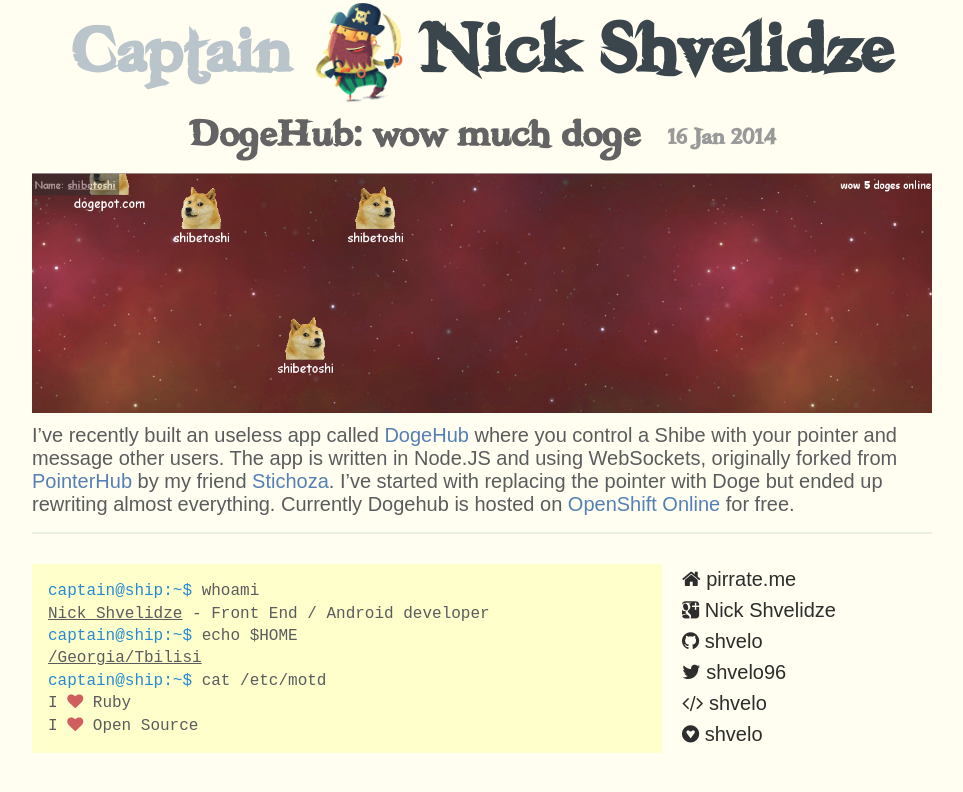
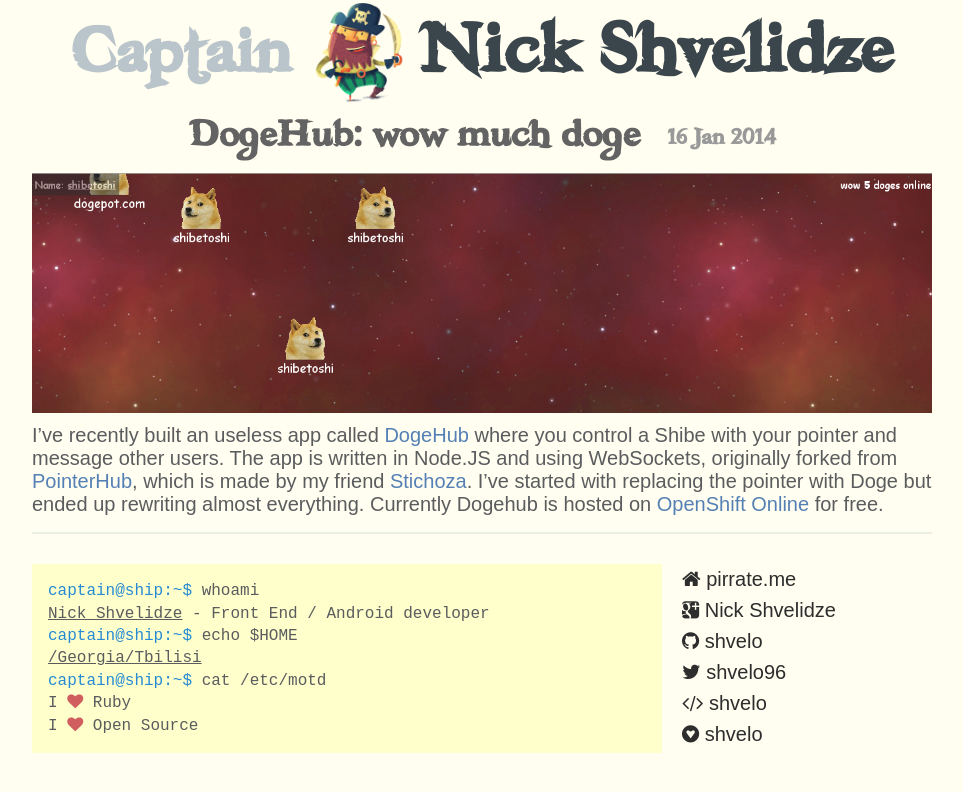
Before and after one commit to shvelo/blog.pirrate.me, a Jekyll site: the page built from _posts/2014-01-16-dogehub-wow-much-doge.md, in a window 1280 px wide. Shown: the top 792 px of the page, without its empty margins (158-1121 px from the left). Built offline with Jekyll 4.4.1, drawn with Linux system fonts in a browser that asks for light colours; nearby versions of some CDN libraries; Markdown is read by kramdown in place of the engine named in the settings; comment, search, counter and statistics services are not loaded.

Commit message:
Updated 2014-01-16-dogehub-wow-much-doge.md

```diff
--- a/_posts/2014-01-16-dogehub-wow-much-doge.md
+++ b/_posts/2014-01-16-dogehub-wow-much-doge.md
@@ -6,4 +6,4 @@
 
 [![DogeHub](/static/dogehub.png)](http://doge.pirrate.me)
 
-I've recently built an useless app called [DogeHub](http://doge.pirrate.me) where you control a Shibe with your pointer and message other users. The app is written in Node.JS and using WebSockets, originally forked from [PointerHub](https://github.com/Stichoza/pointerhub) by my friend [Stichoza](https://github.com/Stichoza). I've started with replacing the pointer with Doge but ended up rewriting almost everything. Currently Dogehub is hosted on [OpenShift Online](https://www.openshift.com/products/online) for free.
+I've recently built an useless app called [DogeHub](http://doge.pirrate.me) where you control a Shibe with your pointer and message other users. The app is written in Node.JS and using WebSockets, originally forked from [PointerHub](https://github.com/Stichoza/pointerhub), which is made by my friend [Stichoza](https://github.com/Stichoza). I've started with replacing the pointer with Doge but ended up rewriting almost everything. Currently Dogehub is hosted on [OpenShift Online](https://www.openshift.com/products/online) for free.
```
